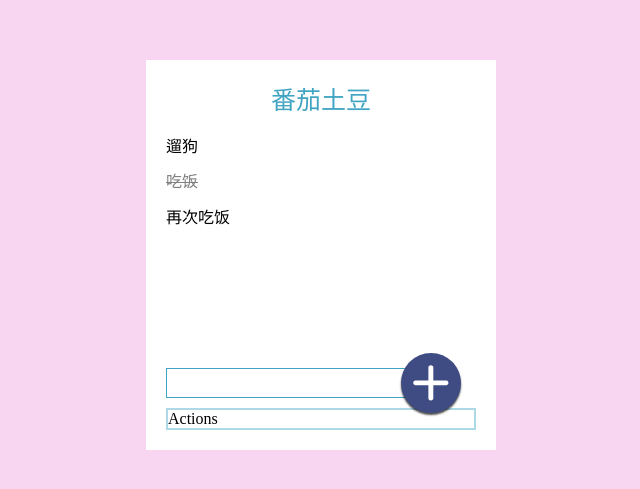
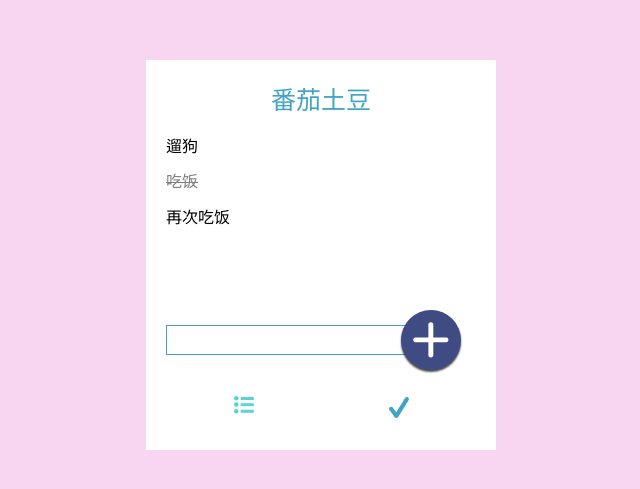
Before and after one commit to haoqicat/vtodo, a Vue app: page / in a window 1280 px wide. Shown: the part 145-634 px from the top of the page, without its empty margins (319-959 px from the left). Built offline with nearby package versions, Linux system fonts and the light colour scheme.

Commit message:
action style

```diff
--- a/src/components/Actions.vue
+++ b/src/components/Actions.vue
@@ -1,17 +1,69 @@
 <template>
   <div class="wrap">
-    Actions
+
+
+<svg width="45px" height="40px" viewBox="0 0 45 40" version="1.1" xmlns="http://www.w3.org/2000/svg" xmlns:xlink="http://www.w3.org/1999/xlink">
+    <defs></defs>
+    <g id="Page-1" stroke="none" stroke-width="1" fill="none" fill-rule="evenodd">
+        <g id="Desktop" transform="translate(-415.000000, -731.000000)" :fill="notActive">
+            <g id="action-list" transform="translate(415.000000, 723.000000)">
+                <g id="list-with-bullets" transform="translate(0.000000, 8.000000)">
+                    <g id="Capa_1">
+                        <g id="Group">
+                            <ellipse id="Oval" cx="5.1121875" cy="5.0635" rx="5.1121875" ry="5.0635"></ellipse>
+                            <ellipse id="Oval" cx="5.1121875" cy="19.0635" rx="5.1121875" ry="5.0635"></ellipse>
+                            <ellipse id="Oval" cx="5.1121875" cy="34.0635" rx="5.1121875" ry="5.0635"></ellipse>
+                            <g transform="translate(15.000000, 1.857143)" id="Shape">
+                                <path d="M0.9375,6.62582143 L28.704375,6.62582143 C28.9523438,6.62582143 29.1914063,6.52785714 29.3671875,6.35375 C29.5429688,6.17964286 29.641875,5.94332143 29.641875,5.69725 L29.6409375,0.928571429 C29.6409375,0.416 29.2209375,0 28.7034375,0 L0.9375,0 C0.42,0 0,0.416 0,0.928571429 L0,5.69725 C0,6.20982143 0.41953125,6.62582143 0.9375,6.62582143 Z"></path>
+                                <path d="M28.7034375,14 L0.9375,14 C0.42,14 0,14.416 0,14.9285714 L0,19.69725 C0,20.2098214 0.42,20.6258214 0.9375,20.6258214 L28.704375,20.6258214 C28.9523438,20.6258214 29.1914063,20.5278571 29.3671875,20.35375 C29.5429688,20.1796429 29.641875,19.9428571 29.641875,19.69725 L29.6409375,14.9285714 C29.6409375,14.416 29.221875,14 28.7034375,14 Z"></path>
+                                <path d="M28.7034375,29 L0.9375,29 C0.42,29 0,29.416 0,29.9285714 L0,34.69725 C0,35.2098214 0.42,35.6258214 0.9375,35.6258214 L28.704375,35.6258214 C28.9523438,35.6258214 29.1914063,35.5278571 29.3671875,35.35375 C29.5429688,35.1796429 29.641875,34.9428571 29.641875,34.69725 L29.6409375,29.9285714 C29.6409375,29.416 29.221875,29 28.7034375,29 Z"></path>
+                            </g>
+                        </g>
+                    </g>
+                </g>
+            </g>
+        </g>
+    </g>
+</svg>
+
+    <svg width="43px" height="45px" viewBox="0 0 43 45" version="1.1" xmlns="http://www.w3.org/2000/svg" xmlns:xlink="http://www.w3.org/1999/xlink">
+        <!-- Generator: Sketch 41.1 (35376) - http://www.bohemiancoding.com/sketch -->
+        <title>Capa_1</title>
+        <desc>Created with Sketch.</desc>
+        <defs></defs>
+        <g id="Page-1" stroke="none" stroke-width="1" fill="none" fill-rule="evenodd">
+            <g id="Desktop" transform="translate(-566.000000, -723.000000)" :fill="isActive">
+                <g id="action-list" transform="translate(415.000000, 723.000000)">
+                    <g id="check-mark" transform="translate(151.000000, 0.000000)">
+                        <g id="Capa_1">
+                            <path d="M15.9411099,44.9996858 C14.5445726,44.9996858 13.2237666,44.3452572 12.3746771,43.2228287 L0.907154702,28.0533287 C-0.584367686,26.0804001 -0.196084104,23.2711144 1.77357261,21.7764715 C3.74643828,20.2811858 6.54913978,20.6726858 8.04130396,22.6443287 L15.5836323,32.6201858 L34.5530502,2.11147151 C35.859095,0.0125429433 38.6168711,-0.629671342 40.7168114,0.676614372 C42.8141846,1.9841858 43.454692,4.74847151 42.1480054,6.84932866 L19.7392293,42.8879001 C18.9607368,44.1408287 17.6168263,44.9289715 16.1451995,44.9958287 C16.0765278,44.9984001 16.0091398,44.9996858 15.9411099,44.9996858 Z" id="Shape"></path>
+                        </g>
+                    </g>
+                </g>
+            </g>
+        </g>
+    </svg>
+
   </div>
 </template>
 
 <script>
 export default {
-  name: 'Actions'
+  name: 'Actions',
+  data: () => ({
+    isActive: '#41A4C3',
+    notActive: '#58D5D3'
+  })
 }
 </script>
 
-<style scoped>
+<style lang="scss" scoped>
 .wrap {
-  border: 2px solid lightblue;
+  display: flex;
+  margin-top: 30px;
+  justify-content: space-around;
+  svg {
+    width: 20px;
+  }
 }
 </style>
```
